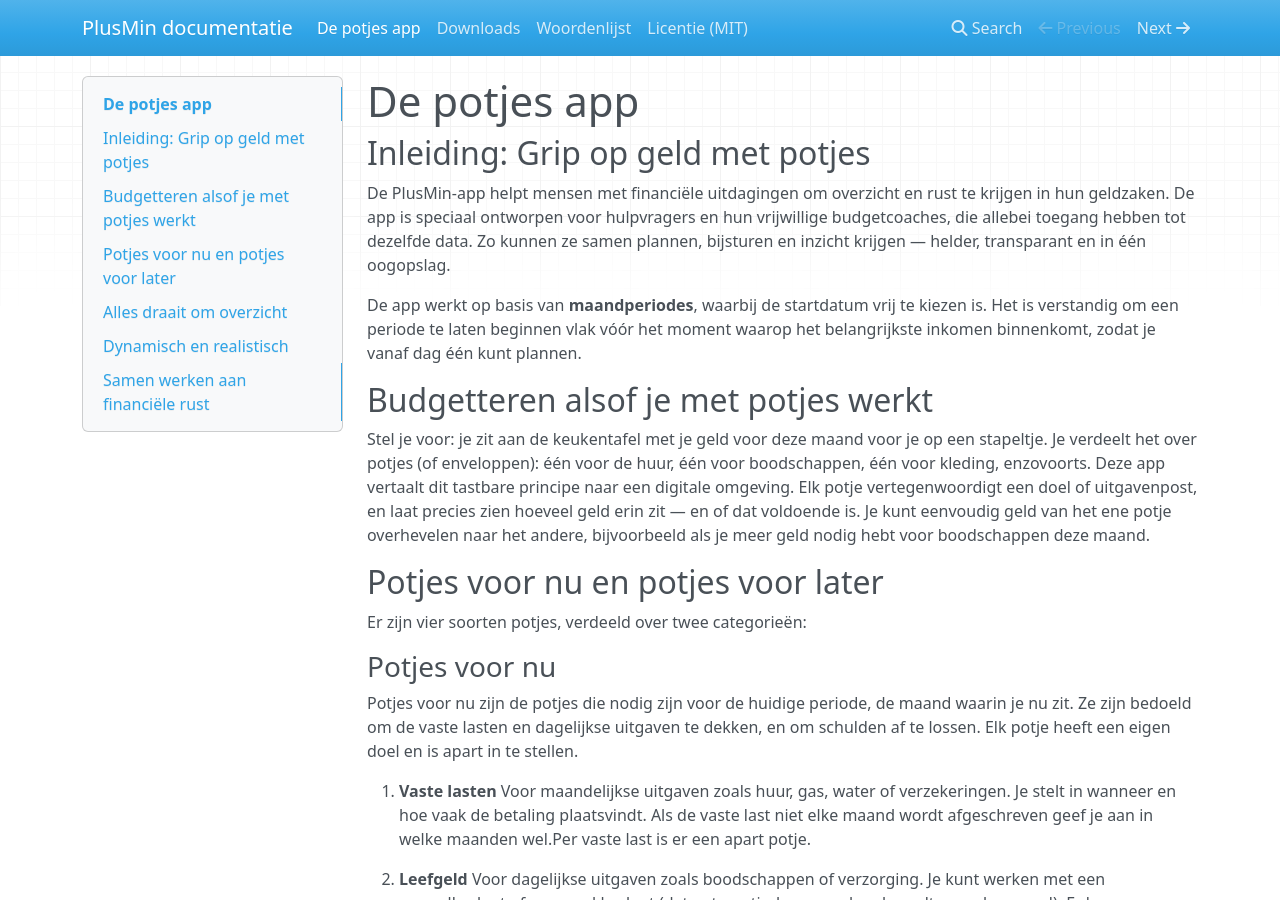
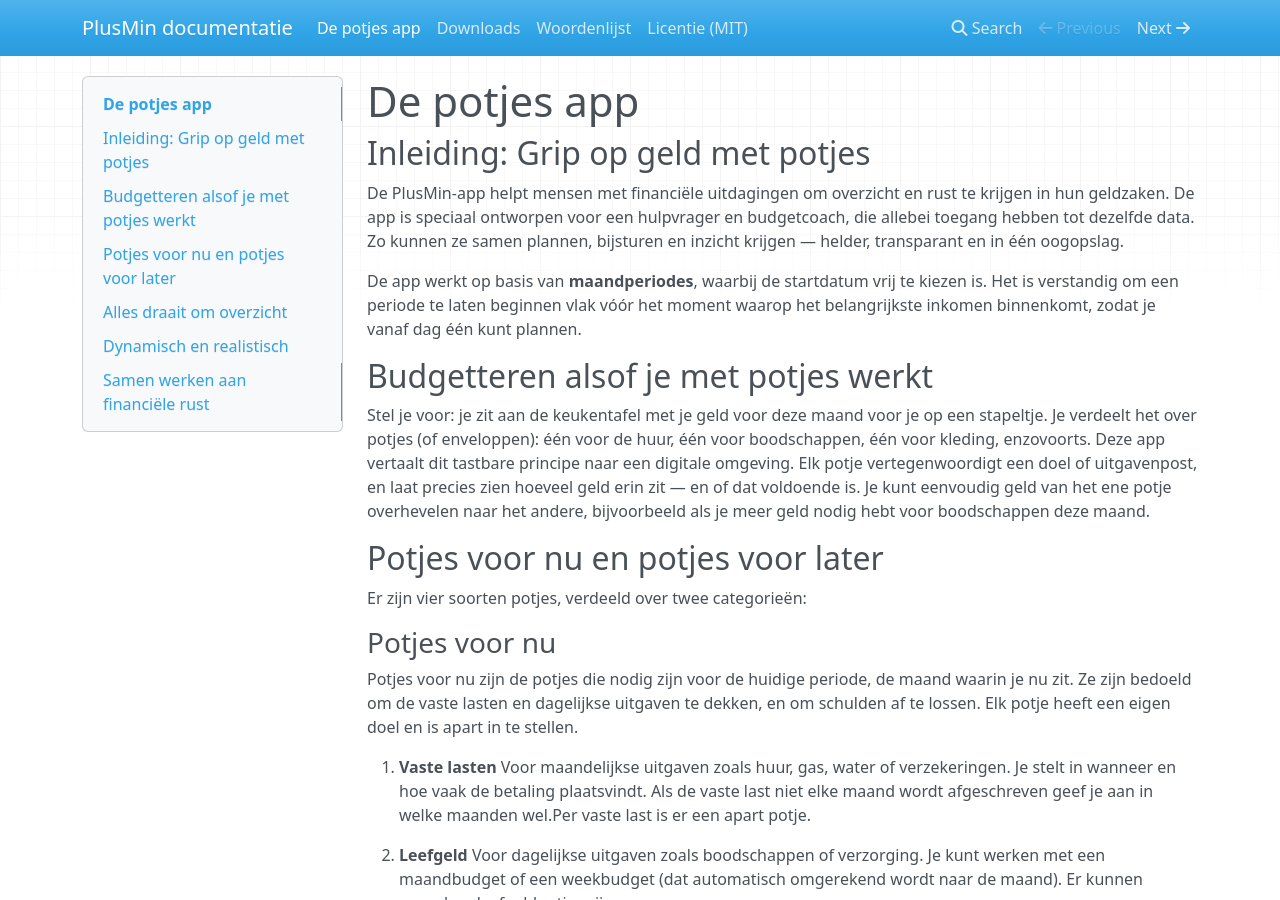
Before and after one commit to plusminapp/pm-docs, an MkDocs documentation site: the page built from docs/index.md, in a window 1280 px wide and 900 px high. Built offline with MkDocs 1.6.1, drawn with Linux system fonts in a browser that asks for light colours; nearby versions of some CDN libraries; some of the changed text lies outside the part shown.

Commit message:
comment van Cees verwerkt

```diff
--- a/docs/index.md
+++ b/docs/index.md
@@ -2,7 +2,7 @@
 
 ## Inleiding: Grip op geld met potjes
 
-De PlusMin-app helpt mensen met financiële uitdagingen om overzicht en rust te krijgen in hun geldzaken. De app is speciaal ontworpen voor hulpvragers en hun vrijwillige budgetcoaches, die allebei toegang hebben tot dezelfde data. Zo kunnen ze samen plannen, bijsturen en inzicht krijgen — helder, transparant en in één oogopslag.
+De PlusMin-app helpt mensen met financiële uitdagingen om overzicht en rust te krijgen in hun geldzaken. De app is speciaal ontworpen voor een hulpvrager en budgetcoach, die allebei toegang hebben tot dezelfde data. Zo kunnen ze samen plannen, bijsturen en inzicht krijgen — helder, transparant en in één oogopslag.
 
 De app werkt op basis van **maandperiodes**, waarbij de startdatum vrij te kiezen is. Het is verstandig om een periode te laten beginnen vlak vóór het moment waarop het belangrijkste inkomen binnenkomt, zodat je vanaf dag één kunt plannen.
 
```
Also changed, not shown: other parts of docs/index.md (+1 -1 lines).
